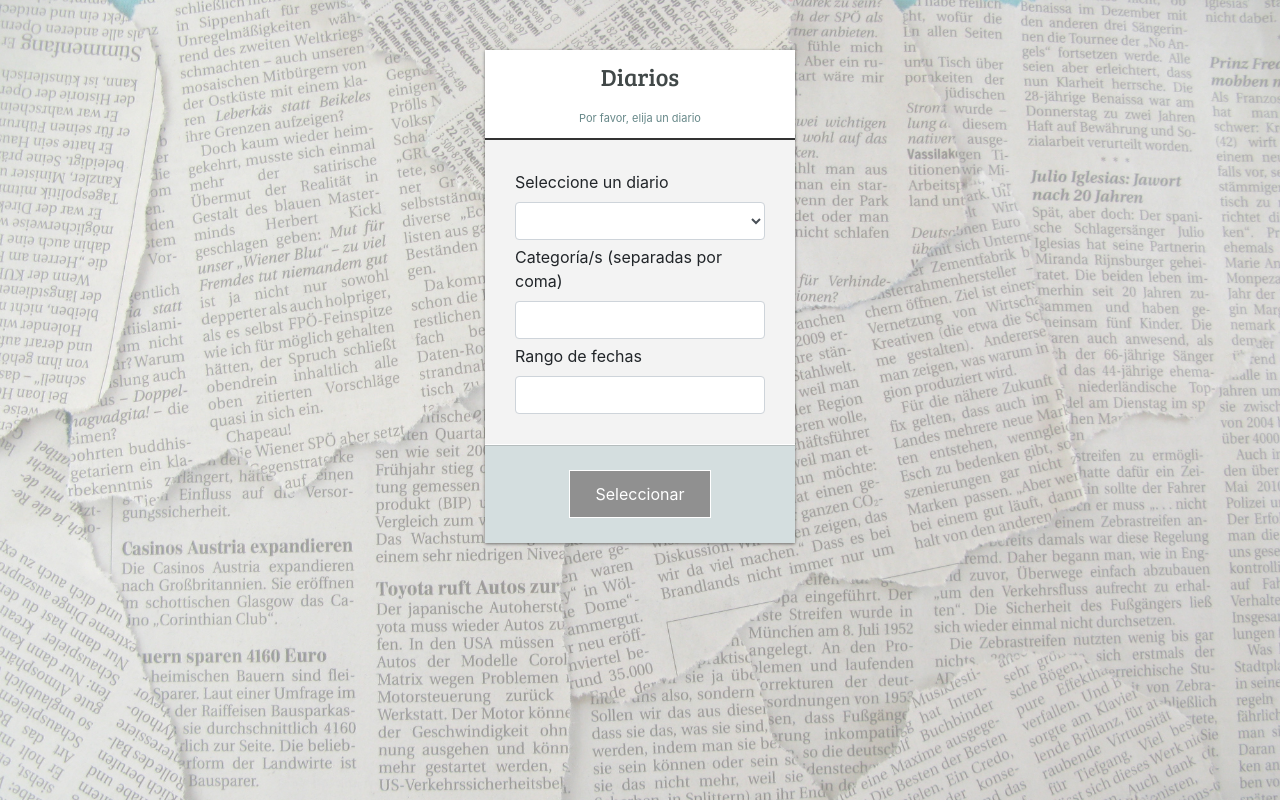
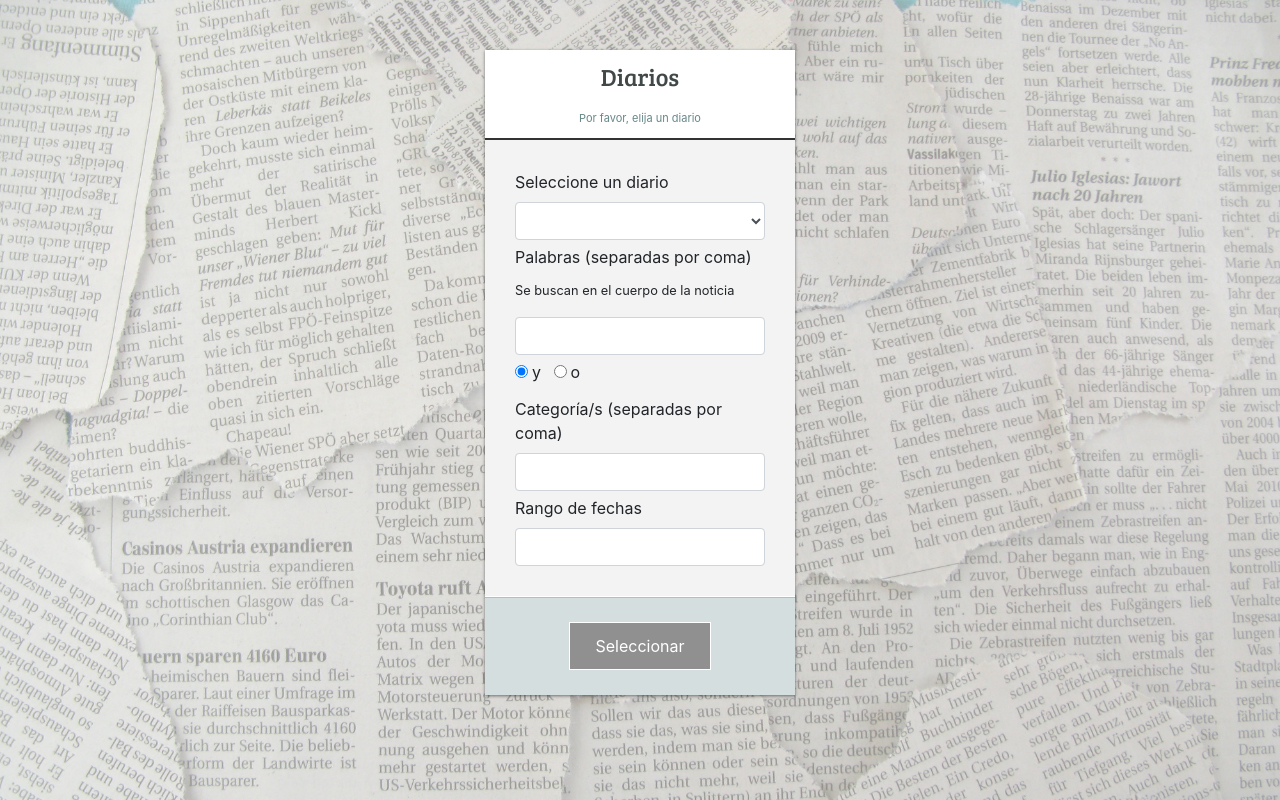
Before and after one commit to jagarro3/webParser, a Django app: page /newspapers/ in a window 1280 px wide. Run offline with Django 3.2, Linux system fonts and the light colour scheme; data that the repository does not hold is empty; parts of the project's set-up code (start-up, migrations or seed data) failed here and were passed over; some libraries are stand-ins or nearby versions.

Commit message:
Añadido filtro de busqueda en el cuerpo de la noticia. Añadido operador lógico And y Or para filtrar por Plabras y/o Categorías. Ahora si no hay noticias que mostrar, los wordlcoud no se crean (Daba error). Ahora los metodos están organizados en el fichero views.py.

```diff
--- a/mysite/settings.py
+++ b/mysite/settings.py
@@ -25,7 +25,7 @@ SECRET_KEY = 'exx!v20^5st$brwbpcg%7*0u%8)#)i=t!p$(j#y(-)(-l3^gtq'
 # SECURITY WARNING: don't run with debug turned on in production!
 DEBUG = True
 
-ALLOWED_HOSTS = ['192.168.1.10', 'localhost', '127.0.0.1']
+ALLOWED_HOSTS = ['192.168.1.11', 'localhost', '127.0.0.1']
 
 
 # Application definition
--- a/newspapers/templates/newspapers/index.html
+++ b/newspapers/templates/newspapers/index.html
@@ -54,6 +54,21 @@
                 </div>
                 <div class="row" style="margin-top: 5px;">
                     <div class="col">
+                        <label>Palabras (separadas por coma)</label>
+                        <p><small>Se buscan en el cuerpo de la noticia</small></p>
+                        <input type="text" name="wordsSearch" class="form-control" />
+                    </div>
+                </div>
+                <div class="row" style="margin-top: 5px;">
+                    <div class="col">
+                        <div class="radio">
+                            <label class="mr-2"><input class="mr-1" type="radio" name="optAndOr" checked value="and">y</label>
+                            <label class="mr-2"><input class="mr-1" type="radio" name="optAndOr" value="or">o</label>
+                        </div>
+                    </div>
+                </div>
+                <div class="row" style="margin-top: 5px;">
+                    <div class="col">
                         <label>Categoría/s (separadas por coma)</label>
                         <input type="text" name="categories" class="form-control" />
                     </div>
--- a/newspapers/templates/newspapers/results.html
+++ b/newspapers/templates/newspapers/results.html
@@ -30,6 +30,12 @@
                         <strong>{{ rangoDesde }}</strong> hasta el
                         <strong>{{ rangoHasta }}</strong>
                     </small><br>
+                    {% if palabrasFiltradas != "" %}
+                    <small>Palabras filtradas: {{ palabrasFiltradas }}</small><br>
+                     {% endif %}
+                    {% if categoriasFiltradas != "" %}
+                    <small ng-if="categoriasFiltradas != ''">Categorías filtradas: {{ categoriasFiltradas }}</small><br>
+                    {% endif %}
                     <small>Procesado en: {{ timeProcess }} segundos.</small>
                 </li>
             </ul>
--- a/newspapers/views.py
+++ b/newspapers/views.py
@@ -49,7 +49,6 @@ class IndexView(generic.ListView):
         newspapers = models.getNewspapers()
         return newspapers
 
-
 class ResultsView(generic.DetailView):
     template_name = 'newspapers/results.html'
 
@@ -63,6 +62,8 @@ def getResults(request):
     fromDate = request.POST['daterange'].split('-')[0]
     toDate = request.POST['daterange'].split('-')[1]
     categories = [category.strip() for category in request.POST['categories'].split(',')]
+    wordsSearch = [word.strip() for word in request.POST['wordsSearch'].split(',')]
+    optAndOr = request.POST['optAndOr']
 
     # Obtener idioma del periodico
     start_time = time.time()
@@ -71,14 +72,10 @@ def getResults(request):
 
     # Lista de articulos con el texto en bruto
     start_time = time.time()
-    articlesRaw = getArticlesRaw(fromDate, toDate, categories, selectNewspaper)
-    print("--- %s getArticlesRaw ---" % (time.time() - start_time))
+    articlesRaw = getArticlesRawV2(fromDate, toDate, categories, wordsSearch, optAndOr, selectNewspaper)
+    print("--- %s getArticlesRawV2 ---" % (time.time() - start_time))
 
     # Limpiar la noticia y añadirla a cada element del diccionario
-    # start_time = time.time()
-    # for article in articlesRaw:
-    #     article['noticiaProcesada'] = cleanArticle(article['noticia'], language)
-    # print("--- %s cleanArticle ---" % (time.time() - start_time))
     start_time = time.time()
     for article in articlesRaw:
         article['noticiaProcesada'] = cleanArticleV2(article['noticia'], language)
@@ -124,6 +121,8 @@ def getResults(request):
         'nombrePeriodico': selectNewspaper,
         'rangoDesde': fromDate,
         'rangoHasta': toDate,
+        'palabrasFiltradas': ', '.join(wordsSearch),
+        'categoriasFiltradas': ', '.join(categories),
         'numeroPalabrasNoticia': numWordsText,
         'numeroPalabrasNoticiaProcesada': numWordsTextCleaned,
         'numeroPalabrasTitulo': numWordsTitle,
@@ -141,33 +140,80 @@ def getResults(request):
 
     return HttpResponse(template.render(context, request))
 
-def getWordCloudBigrams(articles):
-    bigrams = []
+# Obtener las noticias sin limpiar
+def getArticlesRaw(fromDate, toDate, categories, selectNewspaper):
+    articles = models.getNewsByRangeDate(fromDate, toDate, selectNewspaper)
+    articlesFiltered = []
+
     for article in articles:
-        bigrams.append(list(nltk.bigrams(article['noticiaProcesada'])))
+        tags = ','.join(article['tags'])
 
-    bigrams = [item for sublist in bigrams for item in sublist]
-    bigrams = [" ".join(tup) for tup in bigrams]
+        if all(unicodedata.normalize('NFKD', word.lower()).encode('ASCII', 'ignore').decode()
+        in unicodedata.normalize('NFKD', tags.lower()).encode('ASCII', 'ignore').decode()
+        for word in categories):
+            articlesFiltered.append(article)
 
-    fdist = FreqDist(bigrams)
+    return articlesFiltered
 
-    wordcloud = WordCloud(background_color="white", max_words=50).fit_words(fdist)
+def getArticlesRawV2(fromDate, toDate, categories, wordsSearch, optAndOr, selectNewspaper):
+    articles = models.getNewsByRangeDate(fromDate, toDate, selectNewspaper)
+    articlesFiltered = []
 
-    my_path = os.path.abspath(os.path.dirname(__file__))
-    path = os.path.join(my_path, "./static/img/wordcloudBigrams.jpg")
-    wordcloud.to_file(path)
+    for article in articles:
+        tags = [tag.lower() for tag in article['tags']]
+        if optAndOr == "and":
+            if all(True if article['noticia'].lower().find(word.lower()) > -1 else False for word in wordsSearch):
+                if all(word.lower() in tags for word in categories):
+                    articlesFiltered.append(article)
+        else:
+            if all(True if article['noticia'].lower().find(word.lower()) > -1 else False for word in wordsSearch) or all(word.lower() in tags for word in categories):
+                articlesFiltered.append(article)
 
-    return ('wordcloudBigrams.jpg')
+    return articlesFiltered
+
+# Obtener datos en crudo
+def getRawInfoOfData(articles):
+    countWordsText, countWordsTextCleaned, countWordsTitle, countArticles  = 0, 0, 0, 0
+
+    for x in articles:
+        countWordsText += len(x['noticia'].split())
+        countWordsTextCleaned += len(x['noticiaProcesada'])
+        countWordsTitle += len(x['titulo'].split())
+        countArticles += 1
+
+    return countWordsText, countWordsTextCleaned, countWordsTitle, countArticles
 
 # Obtener imagen WordCloud
 def getWordCloud(articles):
-    articles = [item for article in articles for item in article['noticiaProcesada']]
-    fdist = FreqDist(articles)
-    wordcloud = WordCloud(background_color="white", max_words=50).fit_words(fdist)
-    my_path = os.path.abspath(os.path.dirname(__file__))
-    path = os.path.join(my_path, "./static/img/wordcloud.jpg")
-    wordcloud.to_file(path)
-    return ('wordcloud.jpg')
+    print(len(articles))
+    if len(articles) > 0:
+        print("ENTRA")
+        articles = [item for article in articles for item in article['noticiaProcesada']]
+        fdist = FreqDist(articles)
+        wordcloud = WordCloud(background_color="white", max_words=50).fit_words(fdist)
+        my_path = os.path.abspath(os.path.dirname(__file__))
+        path = os.path.join(my_path, "./static/img/wordcloud.jpg")
+        wordcloud.to_file(path)
+        return ('wordcloud.jpg')
+
+def getWordCloudBigrams(articles):
+    if len(articles) > 0:
+        bigrams = []
+        for article in articles:
+            bigrams.append(list(nltk.bigrams(article['noticiaProcesada'])))
+
+        bigrams = [item for sublist in bigrams for item in sublist]
+        bigrams = [" ".join(tup) for tup in bigrams]
+
+        fdist = FreqDist(bigrams)
+
+        wordcloud = WordCloud(background_color="white", max_words=50).fit_words(fdist)
+
+        my_path = os.path.abspath(os.path.dirname(__file__))
+        path = os.path.join(my_path, "./static/img/wordcloudBigrams.jpg")
+        wordcloud.to_file(path)
+
+        return ('wordcloudBigrams.jpg')
 
 # Obtener grafico de barras con las palabras mas frecuentes
 def graphFrequency(articles):
@@ -187,6 +233,18 @@ def graphFrequency(articles):
     #Store components
     scriptFrequency, graphFrequency = components(p)
     return scriptFrequency, graphFrequency
+
+# Diccionario con noticias por fecha
+def orderByMonthYear(listN, field, language):
+    dicc = {}
+
+    for elem in listN:
+        if elem['fecha'].strftime("%d-%m-%Y") in dicc:
+            dicc[elem['fecha'].strftime("%d-%m-%Y")] += elem[field]
+        else:
+            dicc[elem['fecha'].strftime("%d-%m-%Y")] = elem[field]
+
+    return dicc
 
 # Obtener tabla con la palabra mas frecuente de cada día
 def frequencyWordsByDate(dicc):
@@ -212,45 +270,6 @@ def frequencyBigramsByDate(dicc):
             word, count = fdist.most_common(1)[0]
             diccPerDay[key] = word + ' (' +  str(count) + ')'
     return diccPerDay
-
-# Obtener datos en crudo
-def getRawInfoOfData(articles):
-    countWordsText, countWordsTextCleaned, countWordsTitle, countArticles  = 0, 0, 0, 0
-
-    for x in articles:
-        countWordsText += len(x['noticia'].split())
-        countWordsTextCleaned += len(x['noticiaProcesada'])
-        countWordsTitle += len(x['titulo'].split())
-        countArticles += 1
-
-    return countWordsText, countWordsTextCleaned, countWordsTitle, countArticles
-
-# Obtener las noticias sin limpiar
-def getArticlesRaw(fromDate, toDate, categories, selectNewspaper):
-    articles = models.getNewsByRangeDate(fromDate, toDate, selectNewspaper)
-    articlesFiltered = []
-
-    for article in articles:
-        tags = ','.join(article['tags'])
-
-        if all(unicodedata.normalize('NFKD', word.lower()).encode('ASCII', 'ignore').decode()
-        in unicodedata.normalize('NFKD', tags.lower()).encode('ASCII', 'ignore').decode()
-        for word in categories):
-            articlesFiltered.append(article)
-
-    return articlesFiltered
-
-# Diccionario con noticias por fecha
-def orderByMonthYear(listN, field, language):
-    dicc = {}
-
-    for elem in listN:
-        if elem['fecha'].strftime("%d-%m-%Y") in dicc:
-            dicc[elem['fecha'].strftime("%d-%m-%Y")] += elem[field]
-        else:
-            dicc[elem['fecha'].strftime("%d-%m-%Y")] = elem[field]
-
-    return dicc
 
 # Limpiar el texto de una sola noticia
 def cleanArticle(article, language):
```
Also changed, not shown: newspapers/static/img/wordcloud.jpg, newspapers/static/img/wordcloudBigrams.jpg.
